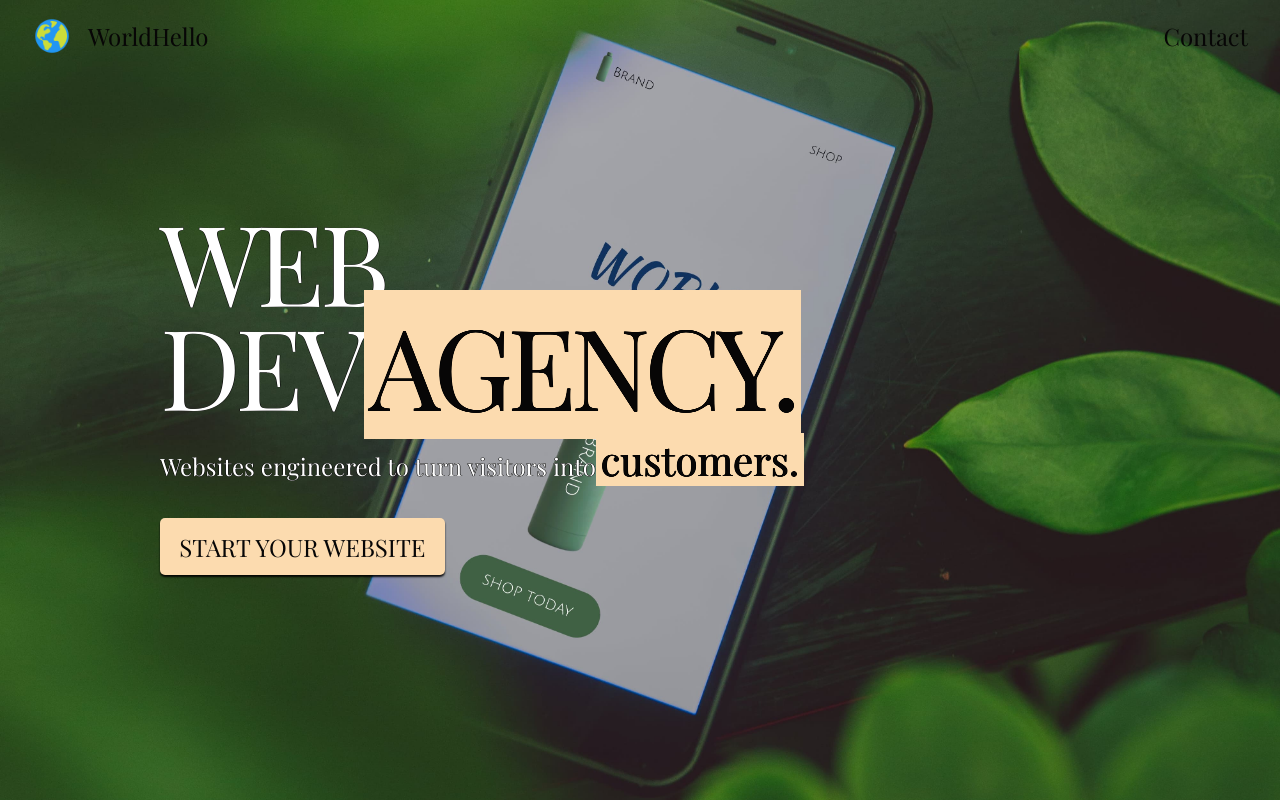
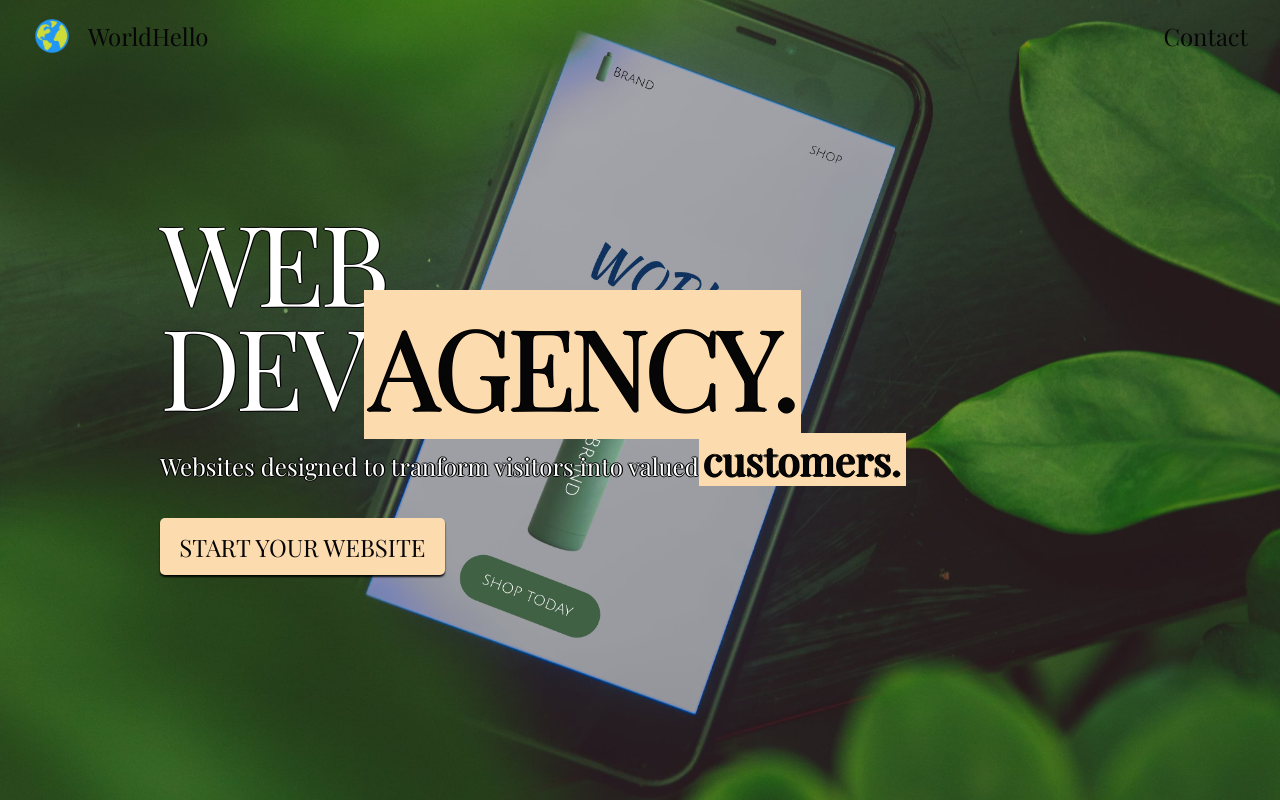
Before and after one commit to gtzjesus/WorldHello, a React (Vite) app: page / in a window 1280 px wide. Shown: the top 800 px of the page. Built offline with nearby package versions, Linux system fonts and the light colour scheme; no server answers; the database is empty.

Commit message:
New figma design for LANDING PAGE

```diff
--- a/src/features/agency/Agency.jsx
+++ b/src/features/agency/Agency.jsx
@@ -10,7 +10,7 @@ const StyledAgency = styled.div`
   color: var(--color-white);
   background-image: url('backgrounds/landing.jpg');
   background-size: cover;
-  text-shadow: 0.03em 0 black, 0 0.03em black, -0.03em 0 black, 0 -0.03em black;
+  text-shadow: 0.08em 0 black, 0 0.08em black, -0.08em 0 black, 0 -0.08em black;
 
   // COVER THE FULL SCREEN OF EVERY DEVICE
   min-height: 100vh;
@@ -99,7 +99,7 @@ function Agency() {
             Dev<Special>Agency.</Special>
           </Title>
           <Description>
-            Websites engineered to turn visitors into
+            Websites designed to tranform visitors into valued
             <MiniDescription>
               <Special>customers.</Special>
             </MiniDescription>
```
